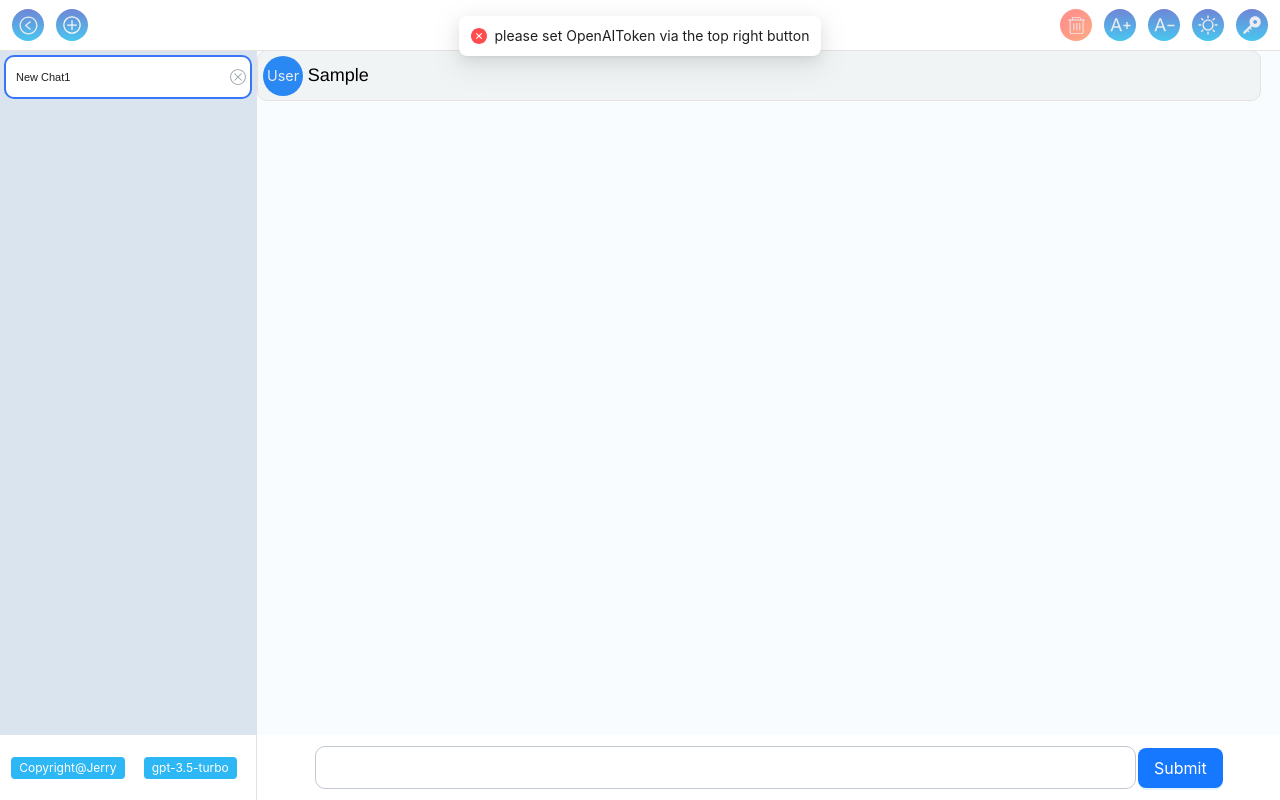
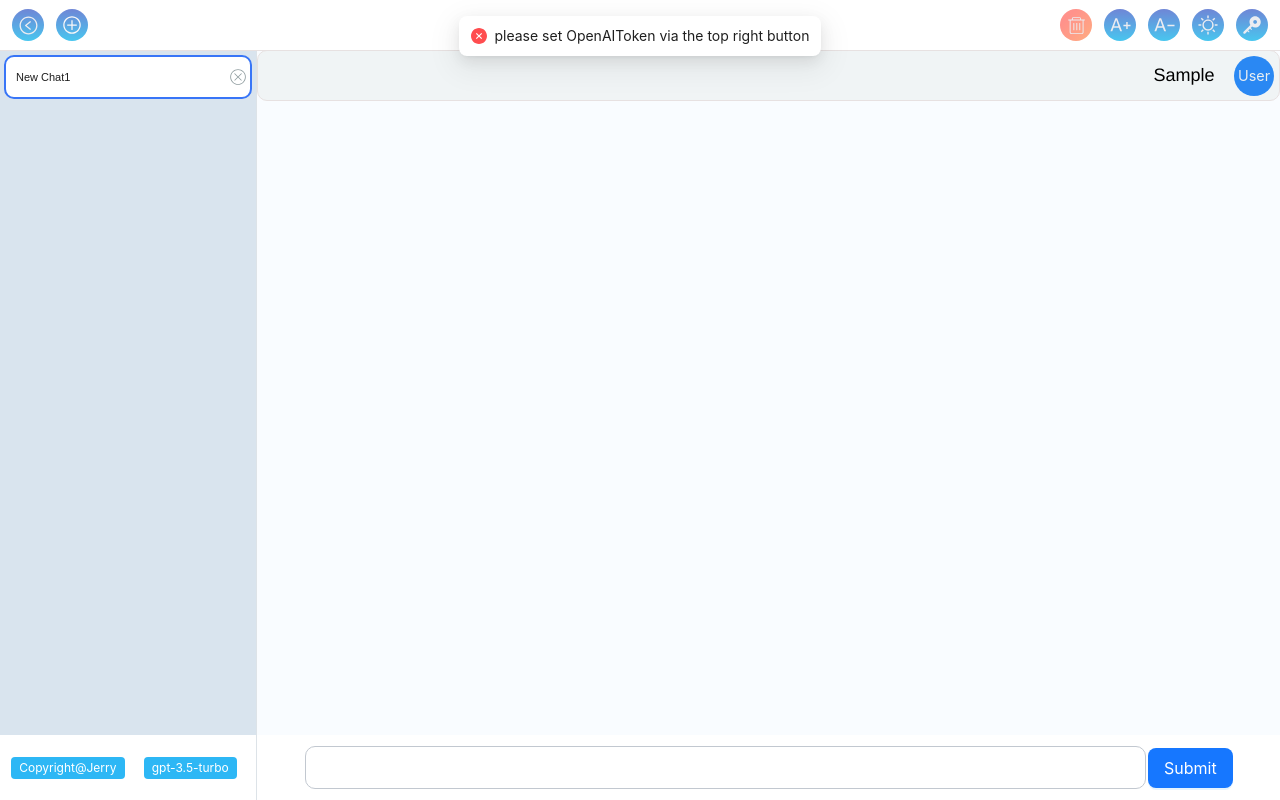
Before and after one commit to jerry0chou/chat-gpt-web, a React (Create React App) app: page / in a window 1280 px wide. Both pictures are taken after typing "Sample" into the empty fields and a click on the button "Submit". Built offline with nearby package versions, Linux system fonts and the light colour scheme.

Commit message:
adjust position for two chat users

```diff
--- a/src/components/ChatList/ChatList.tsx
+++ b/src/components/ChatList/ChatList.tsx
@@ -19,16 +19,16 @@ export default function ChatList() {
         <ChatListContainer>
             {
                 chatList.map((item, index) => {
-                    return (<div className="chat-box" key={index}>
-                        <CardContainer theme={theme}>
+                    return (
+                        <CardContainer key={index} theme={theme}>
                             {
-                                item.role === 'system' ? <ProfileContainer>
+                                item.role === 'system' ? <ProfileContainer role={'system'}>
                                     <Avatar size={40} src={url}/>
-                                </ProfileContainer> : <ProfileContainer>
+                                </ProfileContainer> : <ProfileContainer role={'user'}>
                                     <Avatar size={40} style={{backgroundColor: '#2a88f3', color: '#e9eef1'}}>User</Avatar>
                                 </ProfileContainer>
                             }
-                            <ContentContainer>
+                            <ContentContainer role={item.role}>
                                 {
                                     tidyContent(item.content).map((item, index2) => {
                                         return (
@@ -42,7 +42,7 @@ export default function ChatList() {
                                 }
                             </ContentContainer>
                         </CardContainer>
-                    </div>)
+                   )
                 })
             }
         </ChatListContainer>
--- a/src/components/ChatList/css.tsx
+++ b/src/components/ChatList/css.tsx
@@ -24,26 +24,25 @@ const dayHoverTheme = css`
 export const CardContainer = styled.div<{ theme: Theme }>`
   position: relative;
   display: flex;
-  width: 95%;
   flex-direction: row;
   padding: 14px 15px;
   border-radius: 10px;
   ${p => p.theme === Theme.day ? dayContentTheme : nightContentTheme};
 `
-export const ProfileContainer = styled.div`
+export const ProfileContainer = styled.div<{role: string}>`
   position: absolute;
   top: 5px;
-  left: 5px;
+  ${p=>{if(p.role === 'system') return 'left: 5px;'}}}
+  ${p=>{if(p.role === 'user') return 'right: 5px;'}}}
 `
-export const ContentContainer = styled.div`
+export const ContentContainer = styled.div<{role: string}>`
   width: 95%;
   display: flex;
-  margin-left: 35px;
-  margin-right: 0px;
+  margin-left: ${p =>  p.role === 'system'? 38: 0 }px;
+  margin-right: ${p =>  p.role === 'user'? 38: 0 }px;
   flex-direction: column;
+  align-items: ${p => {
+    if (p.role === 'system') return 'flex-start;'
+    else return 'flex-end;'
+  }};
 `
-export const ChatBox = styled.div`
-  display: flex;
-  justify-content: center;
-  width: auto;
-`
--- a/src/components/InputArea/css.tsx
+++ b/src/components/InputArea/css.tsx
@@ -20,7 +20,7 @@ export const Input = styled.input<{ theme: Theme }>`
   color: ${p => p.theme === Theme.day ? '#62646e' : '#ffffff'};;
   outline: none;
   font-size: 20px;
-
+  padding: 0 10px;
   &:focus {
     border: 1px solid #3875f6;
   }
--- a/src/views/MainContent.tsx
+++ b/src/views/MainContent.tsx
@@ -1,4 +1,4 @@
-import React, {useEffect, useRef, useState} from "react";
+import React, {useCallback, useEffect, useRef, useState} from "react";
 import {message} from 'antd';
 import InputArea from "../components/InputArea/InputArea";
 import ChatList, {Chat} from "../components/ChatList/ChatList";
@@ -7,6 +7,8 @@ import useAllStates from "../hooks/useAllStates";
 import {useAppDispatch} from "../hooks/storeHooks";
 import {setChatList} from "../store/reducer/chat";
 import {MainContainer} from "./css";
+import {Simulate} from "react-dom/test-utils";
+import load = Simulate.load;
 
 export default function MainContent() {
     const dispatch = useAppDispatch();
@@ -15,12 +17,13 @@ export default function MainContent() {
     useRequest(refreshCount, messageApi)
     const {chatList, theme, loading, currentStreamChat, foldMenu} = useAllStates()
     const scrollRef = useRef(null)
-
+    const mainContainerRef =  useRef(null)
     const scrollToBottom = () => {
         // @ts-ignore
         setTimeout(() => {
             // @ts-ignore
-            if (scrollRef.current && scrollRef.current?.scrollIntoView) {
+            if (scrollRef.current && scrollRef.current?.scrollIntoView && mainContainerRef.current.scrollHeight> document.body.scrollHeight) {
+                console.log('scroll H', document.body.scrollHeight)
                 // @ts-ignore
                 scrollRef.current?.scrollIntoView({top: document.body.scrollHeight, behavior: "smooth"})
             }
@@ -50,8 +53,9 @@ export default function MainContent() {
         }
     }, [currentStreamChat, loading])
 
-    const onSubmit = (value: string) => {
+    const onSubmit = useCallback((value: string) => {
         if (value.length === 0) return;
+        if(loading) return;
         const user: Chat = {
             role: "user",
             content: [value]
@@ -59,8 +63,9 @@ export default function MainContent() {
         const newChatList = chatList.concat(user)
         dispatch(setChatList(newChatList))
         setRefreshCount(prevState => prevState + 1)
-    }
-    return (<MainContainer theme={theme} foldMenu={foldMenu }>
+    }, [loading, chatList])
+
+    return (<MainContainer theme={theme} foldMenu={foldMenu } ref={mainContainerRef}>
         {contextHolder}
         <ChatList/>
         <InputArea onSubmit={onSubmit}/>
```
